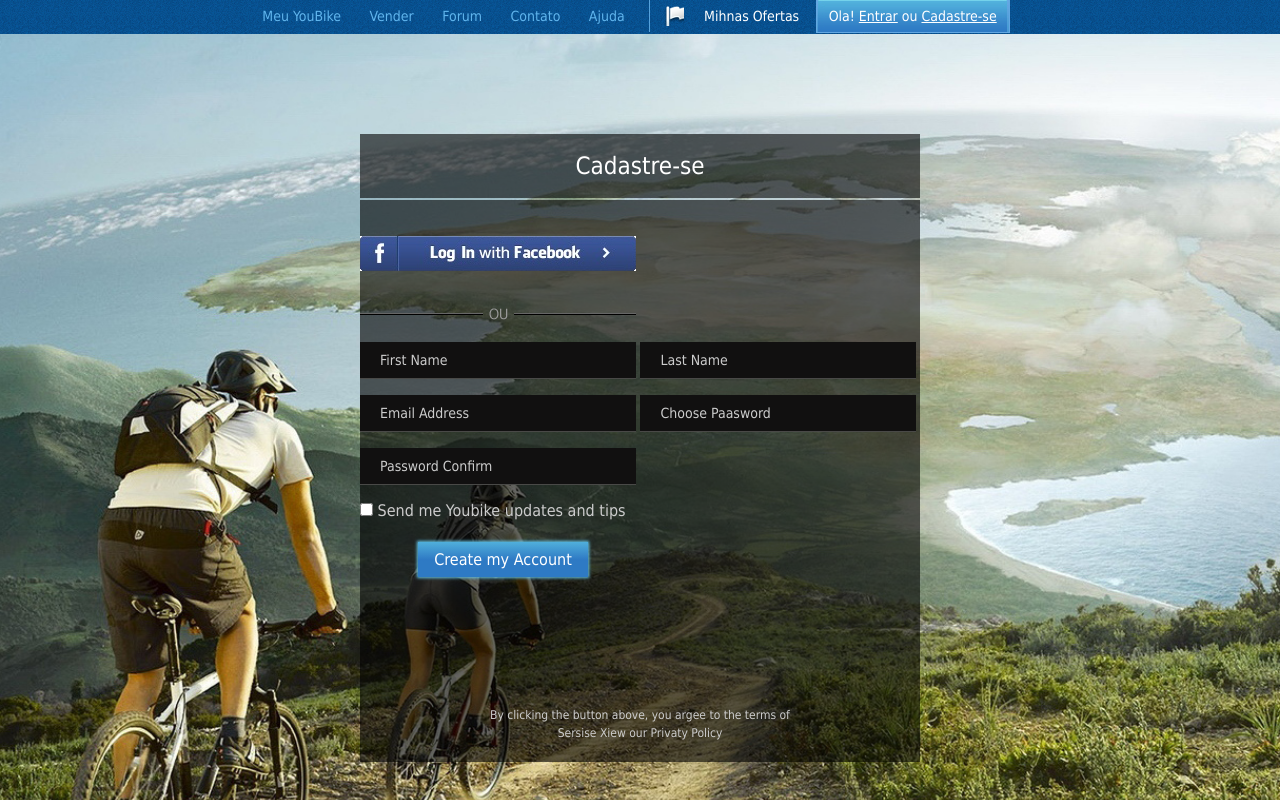
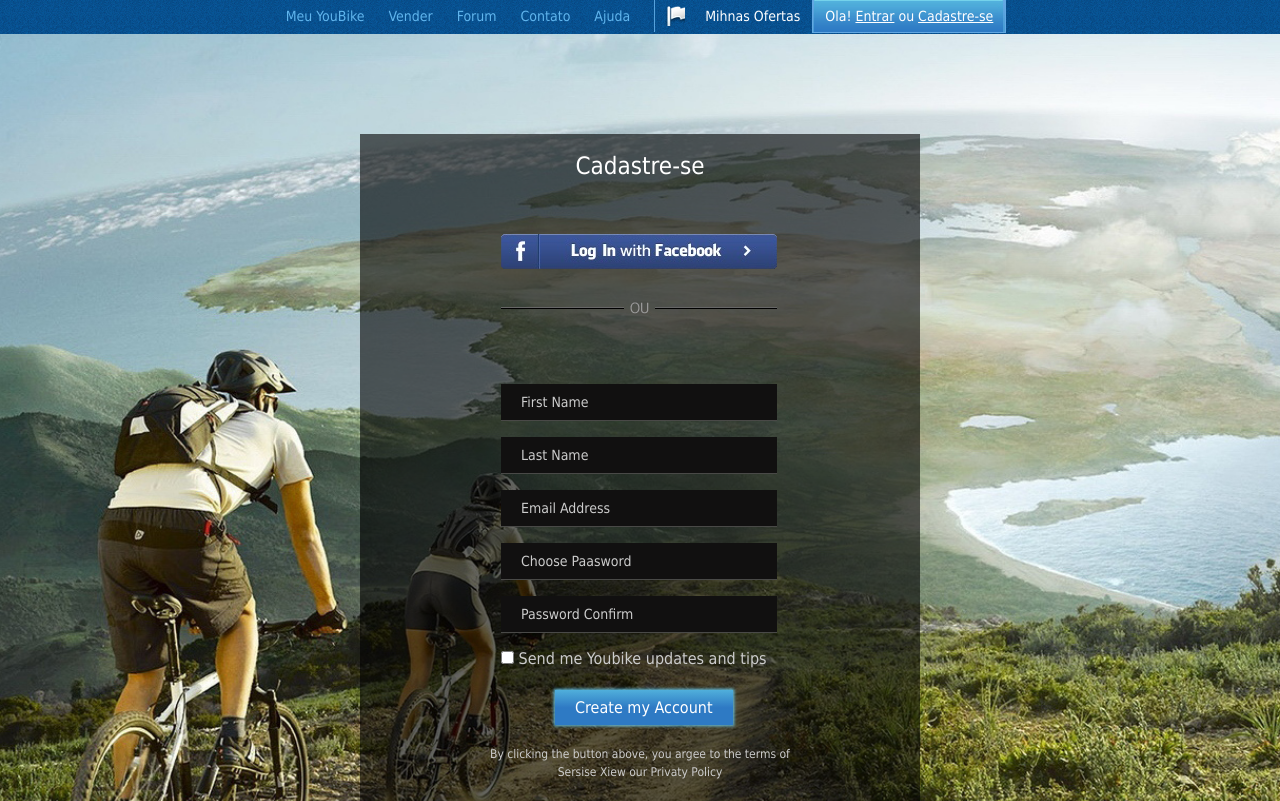
Before and after one commit to EgorZima/Hom-work, a plain HTML site: page Cadastre/index.html in a window 1280 px wide. Drawn offline with Linux system fonts and the light colour scheme.

Commit message:
Etited work 'Cadastre'

```diff
--- a/Cadastre/css/style.css
+++ b/Cadastre/css/style.css
@@ -1,6 +1,8 @@
 *{
 	margin: 0;
 	padding: 0;
+	list-style: none;
+    text-decoration: none;
 }
 body{
     background: url(../img/content.jpg )no-repeat;
@@ -10,7 +12,6 @@ body{
 
 .wrapper{
 	margin: 0 auto;
-
 }
 .center{
 	width: 1215px;
@@ -20,26 +21,23 @@ body{
 	width: 100%;
 	height: 34px;
 	background: url(../img/main-background.jpg);
+	margin-bottom: 100px;
 }
 .main-menu{
 	position: relative;
 	text-align: center;
-
 }
 .menu{
-	margin: 0;
-	padding: 0;
 	width: 1215px;
 	margin: 0 auto;
+    font-size: 0;
 }
 .menu li{
     display: inline-block;
-    list-style: none;
 }
 .menu a{
 	display: block;
 	color: #60b5ed;
-	text-decoration: none;
 	padding: 8px 12px;
 	font-family: Tahoma;
 	font-size: 14px;
@@ -68,10 +66,6 @@ body{
 	top:6px;
 	content: '';
 }
-.Ola {
-	padding-right: 20px;
-}
-
 .Ola a{
    color: #fff;
    background: url(../img/ola.jpg);
@@ -82,38 +76,26 @@ body{
 .Ola span{
 	text-decoration: underline;
 }
-.Ola a:hover{
-	background: url(../img/ola.jpg);
-}
 
-
-.cadastre-se img{
-	display: inline-block;
-	position: absolute;
-	width: 100%;
-	height: 1030px;
-}
-.cadastre-se .se-content{
+.se-content{
 	display: block;
 	position:relative;
 	width: 560px;
     margin: 0 auto;
     background: rgba(0,0,0,0.6);
-    top:100px;
 }
 .name{
+	margin-bottom: 36px;
+}
+.name a{
 	display: block;
-	margin-bottom: 2px;
-    position: relative;
-}
-.name h2{
     font-size: 24px;
 	color: #fff;
 	text-align: center;
 	font-family: Tahoma;
 	padding: 18px 0;
 	font-weight: lighter;
-}|
+}
 .wrap{
 	width: 278px;
 	margin: 0 auto;
@@ -121,26 +103,23 @@ body{
 .cadastre-se .log-in{
 	display: block;
 	height: 486px;
-
 }
 .facebook{
 	display: block;
-	background-image:url(../img/facebook.jpg) ;
+	background-image:url(../img/facebook.png) ;
 	background-repeat: no-repeat;
-	background-position: 0 36px;
-    width: 276px;
-	height: 76px;
-
+    width: 278px;
+	height: 36px;
+	margin-bottom:32px;
+}
+.facebook:hover{
+	opacity: 0.6;
+	transition: 0.2s all;
 }
 .log-in .stripes{
 	width: 276px;
     height: 12px;
-    padding-top: 32px;
-
-}
-.registration{
-
-	padding-top: 66px;
+    margin-bottom: 66px
 }
 .registration input{
 	width: 256px;
@@ -168,9 +147,9 @@ input:-moz-placeholder {
 	box-shadow: 0px 0px 3px 3px rgba(104,155,204,0.86);
 }
 .checkbox{
-
-	font-family: Tahoma,Arial;
+    font-family: Tahoma,Arial;
 	cursor: pointer;
+	margin-bottom: 22px;
 }
 label{
 	color:#ccc;
@@ -181,12 +160,16 @@ label{
 	transition:0.3s all;
 	box-shadow: 0px 0px 3px 3px rgba(104,155,204,0.86);
 }
+.create{
+    margin: 0 auto;
+    width: 170px;
+    margin-bottom: 20px;
+}
 .button{
-	margin-left: 58px;
-	margin-top: 22px;
+	padding-left: 20px;
+	padding-right: 20px;
 	background: linear-gradient(to bottom, rgba(80,175,219,1) 0%, rgba(46,121,196,1) 51%, rgba(46,122,196,1) 58%, rgba(46,122,196,1) 84%, rgba(46,122,196,1) 100%);
     color:#fff;
-	width: 170px;
 	font-size: 16px;
 	font-family: Tahoma,Arial;
 	border: none;
@@ -207,9 +190,7 @@ label{
 	font-family: Tahoma, Arial;
 	font-size: 12px;
     line-height: 18px;
-    padding-top: 20px;
     padding-bottom: 20px;
     width: 314px;
     margin: 0 auto;
-
 }
--- a/Cadastre/index.html
+++ b/Cadastre/index.html
@@ -6,6 +6,7 @@
 	<link rel="stylesheet" href="css/style.css">
 </head>
 <body>
+
     <div class="wrapper">
 
 			<div class="header">
@@ -22,26 +23,17 @@
 				</div>
 			</div>
 
-
-
-				<div class="content wrapper">
-
-					<div class="cadastre-se">
+	        <div class="content">
 
 				    <div class="se-content">
-								<div class="name">
-									<h2>Cadastre-se</h2>
-								</div>
-							</div>
 
-					    <div class="se-content">
                             <div class="wrap">
 
-
                                <div class="log-in">
-								<a href="" class="facebook">
-
-								</a>
+                                    <div class="name">
+									   <a href="">Cadastre-se</a>
+						            </div>
+								    <a href="" class="facebook"></a>
 								    <img src="img/stripes.png" class="stripes" >
 
 								  <form class="registration" action="#">
@@ -56,14 +48,14 @@
 									  <input type="checkbox" id="check1" class="check"><label for="check1"> Send me Youbike updates and tips</label>
 								  </form>
 
-                                        <form>
+                                  <form class="create">
 									  <input type="submit" value="Create my Account" class="button">
 								  </form>
-                                   </div>
-							</div>	<p class="info"> By clicking the button above, you argee to the terms of Sersise  Xiew  our Privaty Policy</p>
-
 
                                 </div>
+							</div>
+
+							<p class="info"> By clicking the button above, you argee to the terms of Sersise  Xiew  our Privaty Policy</p>
                     </div>
             </div>
 	</div>
```
Also changed, not shown: Cadastre/img/facebook.png (added). Lines whose indentation alone changed are shown as unchanged.
